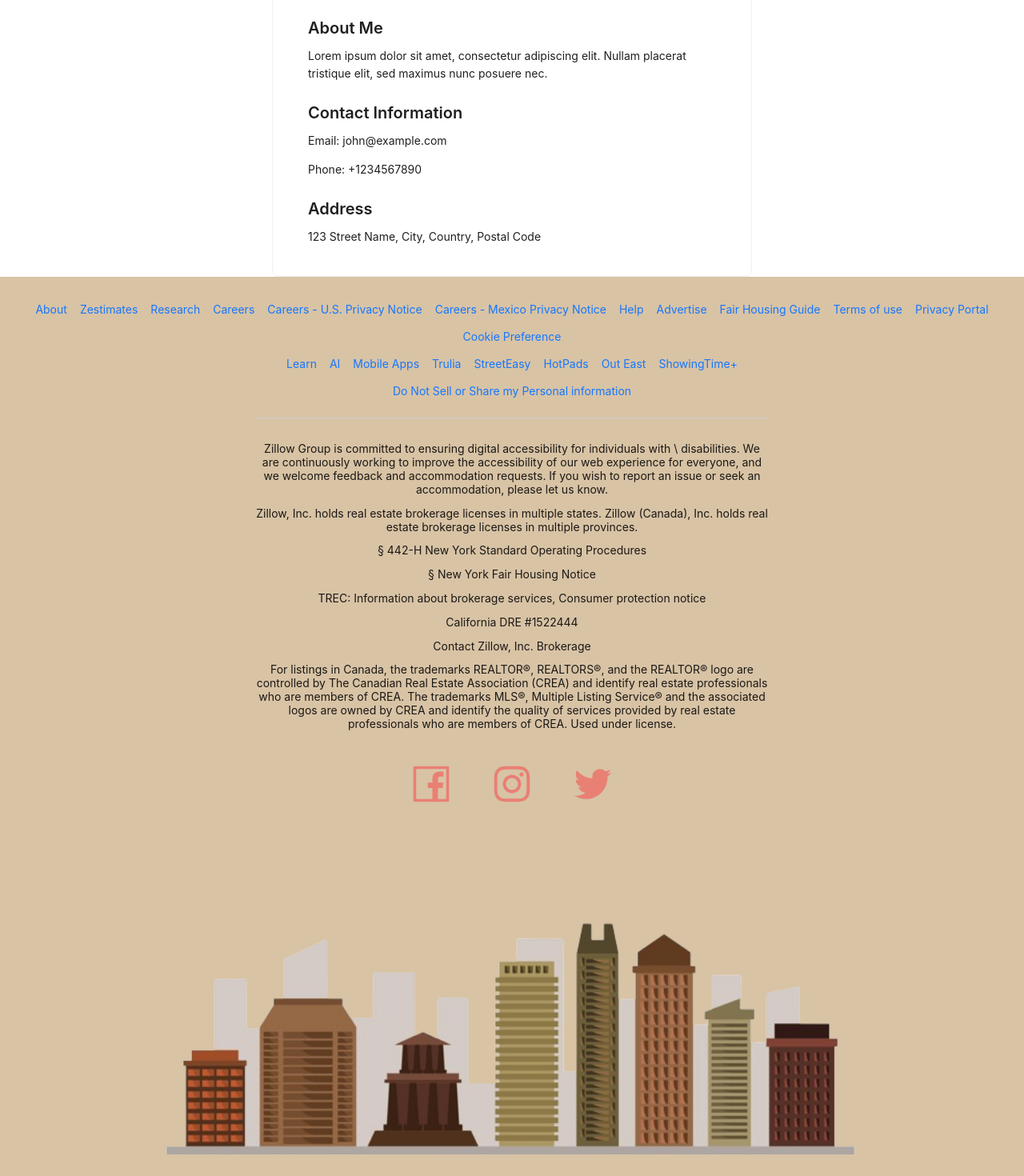
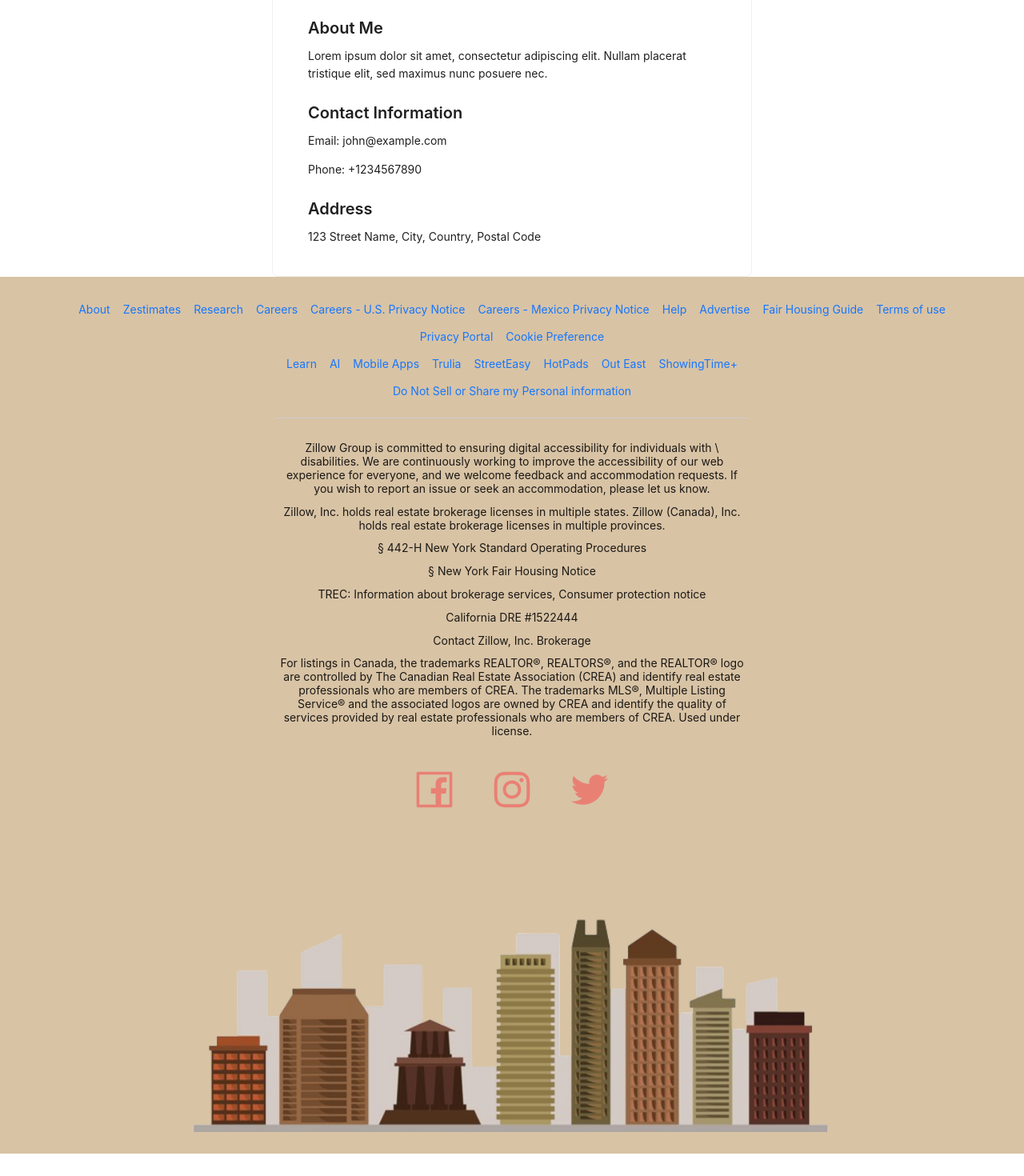
Before and after one commit to gadanishant/Test, a React (Create React App) app in the folder boston-town/: page /profile in a window 1280 px wide. Shown: the part 342-1812 px from the top of the page at 80% size. After the commit the page ends 1784 px from the top, so only its background shows below. Built offline with nearby package versions, Linux system fonts and the light colour scheme.

Commit message:
footer changes

```diff
--- a/boston-town/src/components/footer/footer.css
+++ b/boston-town/src/components/footer/footer.css
@@ -1,8 +1,6 @@
 .app-footer {
     text-align: center;
-    padding: 24px 0;
     background-color:#D8C3A5;
-    padding: '24px 0';
   }
 
   .app-footer .footer-link{
@@ -33,7 +31,7 @@
 
   }
 
-  img {
+  .footerimg {
     height:20%;
     width:80%;
   }
--- a/boston-town/src/components/footer/footer.js
+++ b/boston-town/src/components/footer/footer.js
@@ -90,7 +90,7 @@
         <Link><TwitterOutlined className = "footer-icons"/></Link>
         </div>
 
-        <img src = {Boston_Town_Footer_Image}></img>
+        <img className='footerimg' src = {Boston_Town_Footer_Image}></img>
 
 
     </Footer>
```
